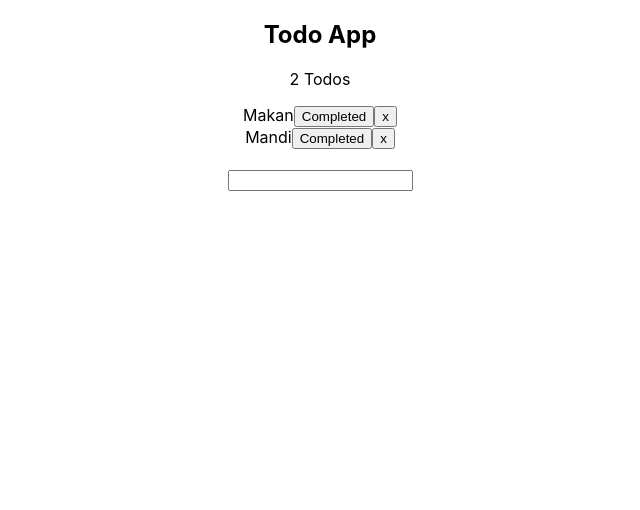
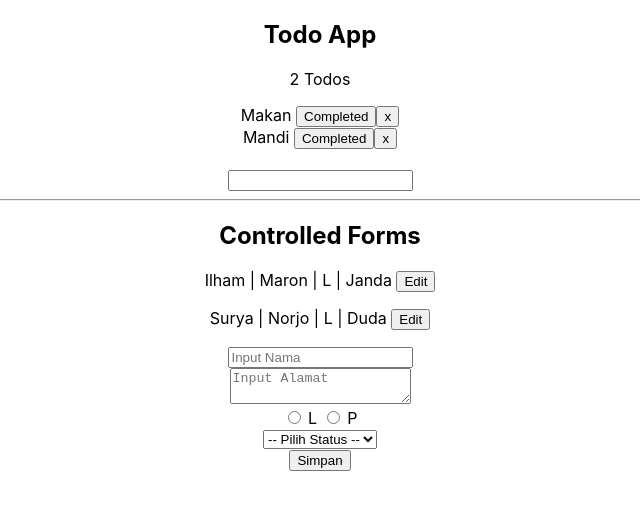
Before and after one commit to milhamsuryapratama/react-hook-todo-app, a React (Create React App) app: page / in a window 1280 px wide. Shown: the top 510 px of the page, without its empty margins (320-960 px from the left). Built offline with nearby package versions, Linux system fonts and the light colour scheme.

Commit message:
add form file

```diff
--- a/src/App.js
+++ b/src/App.js
@@ -2,7 +2,11 @@ import React, { useState } from 'react';
 // import logo from './logo.svg';
 import './App.css';
 
+//components
+import ControlledForm from "./Form";
+
 function App() {
+
   const [todos, setTodos] = useState(
     [
       { text: "Makan", isCompleted: false },
@@ -38,7 +42,9 @@ function App() {
       <h2>Todo App</h2>
       <p>{todos.length} Todos</p>
       <div className="todo-list">
-        {todos.map((todo, index) => (
+        {
+          todos.length > 0 ?
+            todos.map((todo, index) => (
               <Todo
                 key={index}
                 index={index}
@@ -47,9 +53,11 @@ function App() {
                 unCompleted={unCompleted}
                 deleteTodo={deleteTodo}
               />
-        ))}
+            )) : <p>No Todos</p>}
         <br />
         <TodoForm addTodo={addTodo} />
+        <hr />
+        <ControlledForm />
       </div>
     </div>
   )
@@ -60,7 +68,7 @@ function App() {
 function Todo({ todo, index, completeTodo, unCompleted, deleteTodo }) {
   return (
     <div className="todo" key={index} style={{ textDecoration: todo.isCompleted ? "line-through" : "" }}>
-      {todo.text}
+      {todo.text + '  '}
       {
         todo.isCompleted ? <button onClick={() => unCompleted(index)}>UnCompleted</button> : <button onClick={() => completeTodo(index)}>Completed</button>
       }
--- /dev/null
+++ b/src/Form.js
@@ -0,0 +1,113 @@
+import React, { useState, useEffect } from 'react';
+
+function ControlledForm() {
+
+    const [biodata, setBiodata] = useState(
+        [
+            { nama: "Ilham", alamat: "Maron", jk: "L", status: "Janda" },
+            { nama: "Surya", alamat: "Norjo", jk: "L", status: "Duda" }
+        ]
+    )
+
+    const [eBiodata, setEditBiodata] = useState()
+
+    const addBiodata = data => {
+        const newBiodata = [...biodata, data];
+        setBiodata(newBiodata);
+    }
+
+    const editBiodata = index => {
+        const edtBiodata = [...biodata];
+        setEditBiodata(edtBiodata[index]);
+    }
+
+    return (
+        <div>
+            <h2>Controlled Forms</h2>
+            {
+                biodata.length > 0 ?
+                    biodata.map((biodata, index) => (
+                        <Display
+                            key={index}
+                            index={index}
+                            biodata={biodata}
+                            editBiodata={editBiodata}
+                        />
+                    )) : <p>No Biodata</p>
+            }
+            <Form addBiodata={addBiodata} eBiodata={eBiodata} />
+        </div>
+    )
+
+}
+
+function Display({ biodata, index, editBiodata }) {
+    return (
+        <div key={index}>
+            <p>{biodata.nama + " | " + biodata.alamat + " | " + biodata.jk + " | " + biodata.status} <button onClick={() => editBiodata(index)}>Edit</button></p>
+        </div>
+    )
+}
+
+function Form({ addBiodata, eBiodata }) {
+
+    const [nama, setNama] = useState("");
+    const [alamat, setAlamat] = useState("");
+    const [jk, setJk] = useState("");
+    const [status, setStatus] = useState("");
+
+    useEffect(() => {
+        console.log(eBiodata)
+    }, [eBiodata])
+
+    const handleForm = e => {
+        e.preventDefault();
+
+        const data = { nama, alamat, jk, status };
+        addBiodata(data);
+        setNama("");
+        setAlamat("");
+        setJk("");
+        setStatus("");
+    }
+
+    return (
+        <form onSubmit={handleForm}>
+            <input
+                type="text"
+                placeholder="Input Nama"
+                value={nama}
+                onChange={e => setNama(e.target.value)}
+            />
+            <br />
+            <textarea
+                placeholder="Input Alamat"
+                value={alamat}
+                onChange={e => setAlamat(e.target.value)}
+            />
+            <br />
+            <input
+                type="radio"
+                value="L"
+                name="jk"
+                onChange={e => setJk(e.target.value)}
+            /> L {" "}
+            <input
+                type="radio"
+                value="P"
+                name="jk"
+                onChange={e => setJk(e.target.value)}
+            /> P
+            <br />
+            <select onChange={e => setStatus(e.target.value)}>
+                <option>-- Pilih Status --</option>
+                <option value="janda">Janda</option>
+                <option value="duda">Duda</option>
+            </select>
+            <br />
+            <button>Simpan</button>
+        </form>
+    )
+}
+
+export default ControlledForm;
```
Lines whose indentation alone changed are shown as unchanged.
